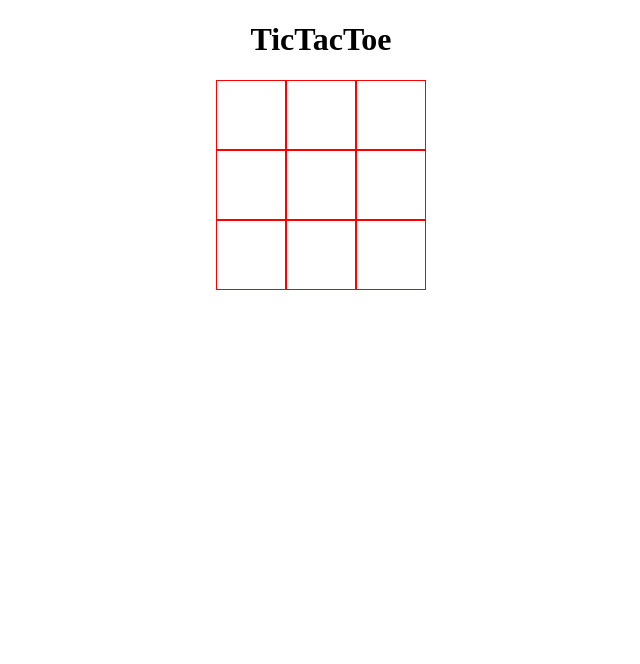
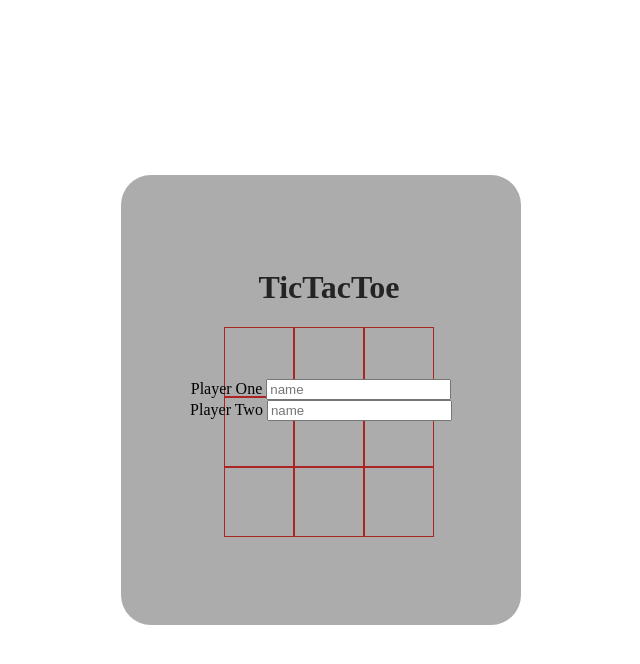
Before and after one commit to misterpaul4/TicTacToe, a website: page index.html in a window 1280 px wide. Shown: the whole page, without its empty margins (319-959 px from the left). Drawn offline with Linux system fonts and the light colour scheme.

Commit message:
Add form to collect player names

```diff
--- a/assets/app.js
+++ b/assets/app.js
@@ -6,6 +6,8 @@ const Player = (name, symbol) => {
 
 const player1 = Player('john', 'X');
 const player2 = Player('peter', 'O');
+const alertBox = document.getElementById('alert');
+
 let currentPlayer = player1;
 
 
@@ -80,7 +82,6 @@ const switchPlayer = () => {
 }
 
 const displayAlert = () => {
-	const alertBox = document.getElementById('alert');
 	alertBox.textContent = 'cell already occupied';
 
 	const reset = () => {
@@ -91,17 +92,15 @@ const displayAlert = () => {
 }
 
 const declareWinner = () => {
-
+	alertBox.textContent = `${currentPlayer.getName()} WINS!`
 }
 
 const declareTie = () => {
-	const alertBox = document.getElementById('alert');
 	alertBox.textContent = 'GameOver, game was a tie';
 }
 
 const gamePlay = (() => {
 	const cell = document.getElementsByClassName('cell');
-	const alertBox = document.getElementById('alert');
 
 	let moves = 0
 
--- a/assets/style.css
+++ b/assets/style.css
@@ -13,3 +13,30 @@ h1,
 p {
   text-align: center;
 }
+
+.form-container {
+	position: fixed;
+	display: flex;
+	flex-direction: column;
+  justify-content: center;
+  align-items: center;
+  top: calc(100vh / 2 - 450px / 2);
+  right: calc(100vw / 2 - 400px / 2);
+  width: 400px;
+  height: 450px;
+  border-radius: 30px;
+  background-color: rgba(77, 77, 77, 0.466);
+  z-index: 200;
+}
+
+.grid-centered,
+.grid-centered-item {
+  display: grid;
+  place-items: center;
+}
+
+
+.container {
+	width: 100vw;
+	height: 100vh;
+}
--- a/index.html
+++ b/index.html
@@ -7,6 +7,8 @@
     <title>TicTacToe</title>
   </head>
   <body>
+    <div class="grid-centered container">
+      <div class="grid-centered-item">
         <h1>TicTacToe</h1>
         <div class="grid-container">
           <div class="cell"></div>
@@ -20,6 +22,20 @@
           <div class="cell"></div>
         </div>
         <p id="alert"></p>
+      </div>
+    </div>
+
+    <form class="form-container">
+      <div class="form-input-container">
+        <label>Player One</label>
+        <input type="text" name="player_1" placeholder="name">
+      </div>
+
+      <div class="form-input-container">
+        <label>Player Two</label>
+        <input type="text" name="player_2" placeholder="name">
+      </div>
+    </form>
     <script src="assets/app.js"></script>
   </body>
 <html></html>
```
Lines whose indentation alone changed are shown as unchanged.
